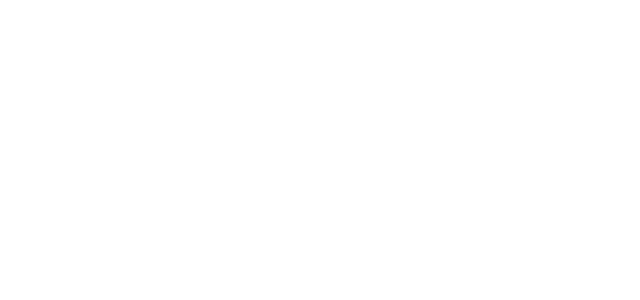
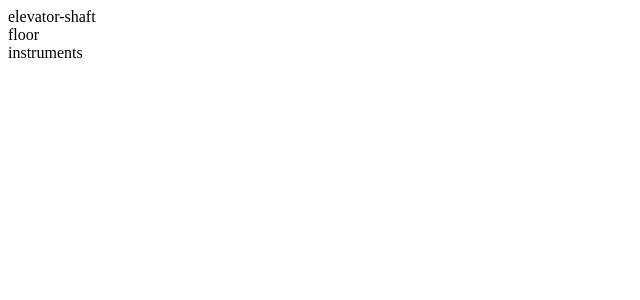
Before and after one commit to dammnyaka/elevator_simulation, a Vue app: page / in a window 1280 px wide. Shown: the top 300 px of the page, without its empty margins (0-640 px from the left). Built offline with nearby package versions, Linux system fonts and the light colour scheme.

Commit message:
add structure project

```diff
--- a/package.json
+++ b/package.json
@@ -33,7 +33,9 @@
     "parserOptions": {
       "parser": "@babel/eslint-parser"
     },
-    "rules": {}
+    "rules": {
+      "vue/multi-word-component-names": "off"
+    }
   },
   "browserslist": [
     "> 1%",
--- a/src/App.vue
+++ b/src/App.vue
@@ -1,11 +1,26 @@
 <template>
-  <div id="app"></div>
+  <div id="app">
+    <div class="wrapper">
+      <div class="elevators"><elevator-shaft></elevator-shaft></div>
+
+      <div class="floors"><floor></floor></div>
+      <div class="instruments"><Instruments></Instruments></div>
+    </div>
+  </div>
 </template>
 
 <script>
+import ElevatorShaft from "@/components/ElevatorShaft/";
+import Floor from "@/components/Floor/";
+import Instruments from "@/components/Instruments/";
+
 export default {
   name: "App",
-  components: {},
+  components: {
+    ElevatorShaft,
+    Floor,
+    Instruments,
+  },
 };
 </script>
 
--- /dev/null
+++ b/src/components/ElevatorShaft/index.vue
@@ -0,0 +1,3 @@
+<template>
+  <div>elevator-shaft</div>
+</template>
--- /dev/null
+++ b/src/components/Floor/index.vue
@@ -0,0 +1,3 @@
+<template>
+  <div>floor</div>
+</template>
--- /dev/null
+++ b/src/components/Instruments/index.vue
@@ -0,0 +1,3 @@
+<template>
+  <div>instruments</div>
+</template>
--- /dev/null
+++ b/src/components/data/queue.js
@@ -0,0 +1 @@
+export const queueData = [];
--- a/vue.config.js
+++ b/vue.config.js
@@ -1,4 +1,4 @@
-const { defineConfig } = require('@vue/cli-service')
+const { defineConfig } = require("@vue/cli-service");
 module.exports = defineConfig({
-  transpileDependencies: true
-})
+  transpileDependencies: true,
+});
```
Also changed, not shown: jsconfig.json (+2 -9 lines), src/components/data/elevators.js (added, +10 -0 lines), src/components/data/floor.js (added, +7 -0 lines), src/components/composition/elevatorServices.js (added).
